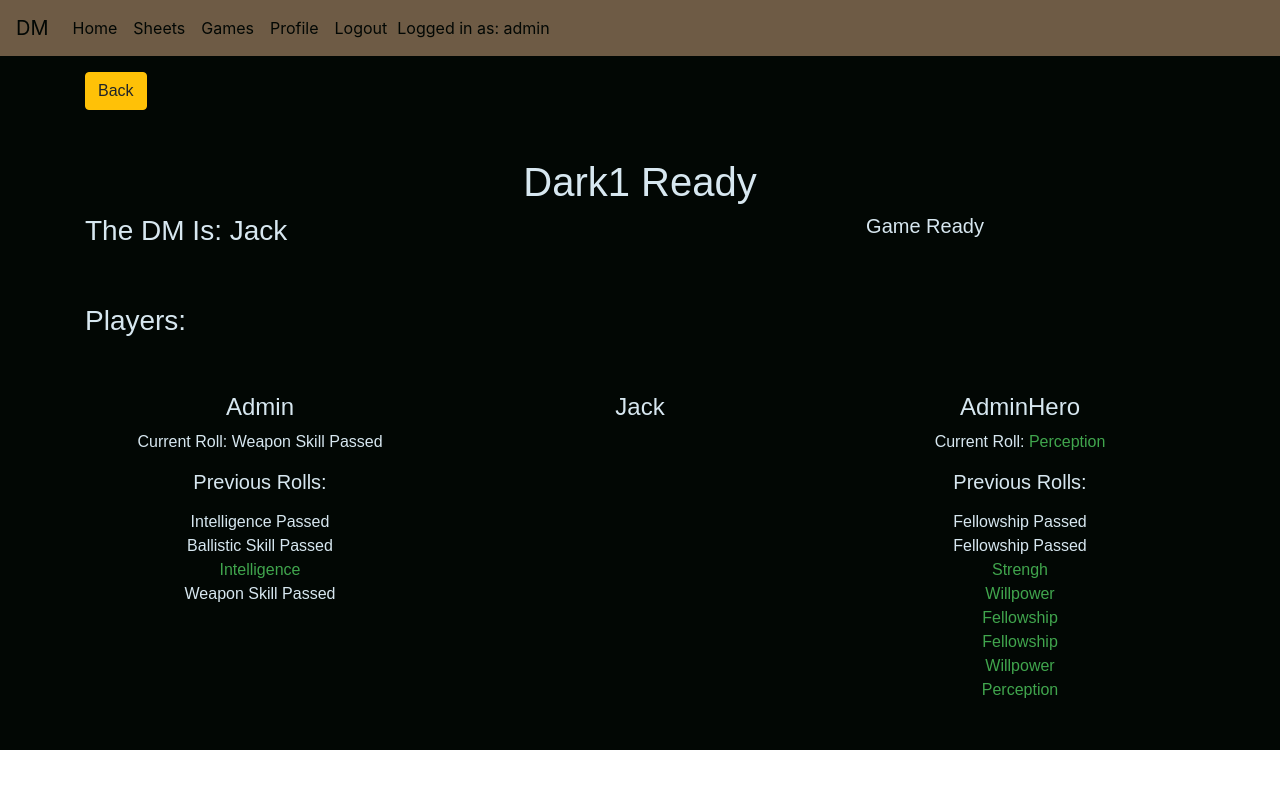
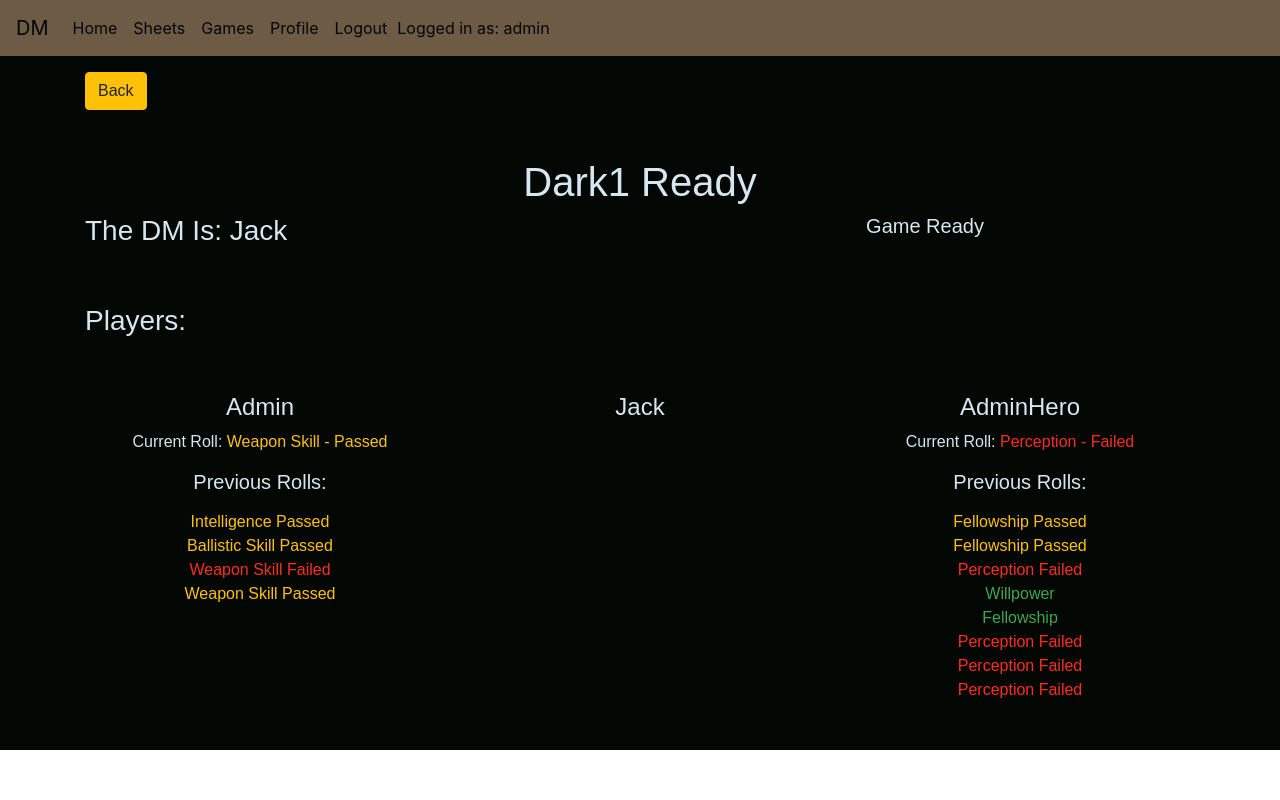
Before and after one commit to JackSnowdon/die-master, a Django app: page /game/set_up_dark/9 in a window 1280 px wide. Run offline with Django 3.2, Linux system fonts and the light colour scheme; a user stored in the database is signed in; data comes from the database, SQL or seed files in the repository; both versions use the stored data as it was after the commit; parts of the project's set-up code (start-up, migrations or seed data) failed here and were passed over; some libraries are stand-ins or nearby versions; some web fonts are replaced.

Commit message:
pass/fail templating color working

```diff
--- a/game/templates/set_up_dark.html
+++ b/game/templates/set_up_dark.html
@@ -87,8 +87,8 @@
             {% if user.profile == sheet.created_by %} {% if sheet.die_roll != Null %}
             <p>
                 Current Roll: {% if sheet.die_roll.passed == True %}
-                <p>{{ sheet.die_roll.roll_type }} Passed</p>
-                {% else %}
+                <span class="passed-roll-color">{{ sheet.die_roll.roll_type }} - Passed</span> {% elif sheet.die_roll.roll_amount != 0 %}
+                <span class="failed-roll-color">{{ sheet.die_roll.roll_type }} - Failed</span> {% else %}
                 <a href="{% url 'dark_die_roll' sheet.die_roll.id %}" class="die-link">{{ sheet.die_roll.roll_type }}</a>
                 <a href="{% url 'delete_dark_die_roll' sheet.die_roll.id %}" class="die-delete" onclick="return confirm('Are you sure you to delete {{ sheet.die_roll.roll_type }} Roll?');"><i class="fas fa-dumpster-fire"></i></a> {% endif %}
             </p>
@@ -98,16 +98,18 @@
             {% for die in this_game.all_game_rolls.all %} {% if die.target_id == sheet.id %}
             <div class="col-12">
                 {% if die.passed == True %}
-                <span>{{ die.roll_type }} Passed</span> {% else %}
+                <span class="passed-roll-color">{{ die.roll_type }} Passed</span> {% elif die.roll_amount != 0 %}
+                <span class="failed-roll-color">{{ sheet.die_roll.roll_type }} Failed</span> {% else %}
                 <a href="{% url 'dark_die_roll' die.id %}" class="die-link">{{ die.roll_type }}</a>
                 <a href="{% url 'delete_dark_die_roll' die.id %}" class="die-delete" onclick="return confirm('Are you sure you to delete {{ die.roll_type }} Roll?');"><i class="fas fa-dumpster-fire"></i></a> {% endif %}
             </div>
             {% endif %} {% endfor %}
 
-            <!-- User Sheet List -->
+            <!-- DM User Sheet List -->
 
             {% else %} {% if sheet.die_roll != Null %}
-            <p>Last Sent: {{ sheet.die_roll.roll_type }} {% if sheet.die_roll.passed == True %} Passed {% else %}
+            <p>Last Sent: {{ sheet.die_roll.roll_type }} {% if sheet.die_roll.passed == True %}<span class="passed-roll-color"> - Passed </span>{% elif sheet.die_roll.roll_amount != 0 %}
+                <span class="failed-roll-color"> - Failed</span>{% else %}
                 <a href="{% url 'delete_dark_die_roll' sheet.die_roll.id %}" class="die-delete" onclick="return confirm('Are you sure you to delete {{ sheet.die_roll.roll_type }} Roll?');"><i class="fas fa-dumpster-fire"></i></a> {% endif %}
             </p>
             {% endif %}
@@ -116,8 +118,9 @@
             {% for die in this_game.all_game_rolls.all %} {% if die.target_id == sheet.id %}
             <div class="col-12">
                 {% if die.passed == True %}
-                <span>{{ die.roll_type }} Passed
-                </span> {% else %}
+                <span class="passed-roll-color">{{ die.roll_type }} Passed
+                </span> {% elif die.roll_amount != 0 %}
+                <span class="failed-roll-color">{{ sheet.die_roll.roll_type }} Failed</span> {% else %}
                 <a href="{% url 'dark_die_roll' die.id %}" class="die-link">{{ die.roll_type }}</a>
                 <a href="{% url 'delete_dark_die_roll' die.id %}" class="die-delete" onclick="return confirm('Are you sure you to delete {{ die.roll_type }} Roll?');"><i class="fas fa-dumpster-fire"></i></a> {% endif %}
             </div>
@@ -177,7 +180,8 @@
         <div class="col-md-4 col-12 text-center mb-5">
             <h4>{{ sheet.name }}</h4>
             {% if user.profile == sheet.created_by %} {% if sheet.die_roll != Null %}
-            <p>Current Roll: {% if sheet.die_roll.passed == True %}{{ sheet.die_roll.roll_type }} Passed {% else %}
+            <p>Current Roll: {% if sheet.die_roll.passed == True %} <span class="passed-roll-color">{{ sheet.die_roll.roll_type }} - Passed </span>{% elif sheet.die_roll.roll_amount != 0 %}
+                <span class="failed-roll-color">{{ sheet.die_roll.roll_type }} - Failed</span> {% else %}
                 <a href="{% url 'dark_die_roll' sheet.die_roll.id %}" class="die-link">{{ sheet.die_roll.roll_type }}</a> {% endif %}
             </p>
             {% endif %}
@@ -185,8 +189,9 @@
             {% for die in this_game.all_game_rolls.all %} {% if die.target_id == sheet.id %}
             <div class="col-12">
                 {% if die.passed == True %}
-                <span>{{ die.roll_type }} Passed
-                </span> {% else %}
+                <span class="passed-roll-color">{{ die.roll_type }} Passed
+                </span> {% elif die.roll_amount != 0 %}
+                <span class="failed-roll-color">{{ sheet.die_roll.roll_type }} Failed </span> {% else %}
                 <a href="{% url 'dark_die_roll' die.id %}" class="die-link">{{ die.roll_type }}</a> {% endif %}
             </div>
             {% endif %} {% endfor %} {% endif %}
--- a/game/views.py
+++ b/game/views.py
@@ -135,6 +135,9 @@ def dark_die_roll(request, diepk):
         roll_form = DarkRollRoller(request.POST, instance=this_roll)
         if roll_form.is_valid():
             form = roll_form.save(commit=False)
+            if form.roll_amount <= form.threshold:
+                form.passed = True
+            form.save()
             print(form.threshold, form.roll_amount, form.fate_points)
             return redirect("set_up_dark", this_roll.roll_game.id)
     else:
--- a/static/css/styles.css
+++ b/static/css/styles.css
@@ -141,6 +141,14 @@
     display: none;
 }
 
+.passed-roll-color {
+    color: #ffc107;
+}
+
+.failed-roll-color {
+    color: #fc2e1f;
+}
+
 
 /* Game Model */
 
```
Also changed, not shown: db.sqlite3.
